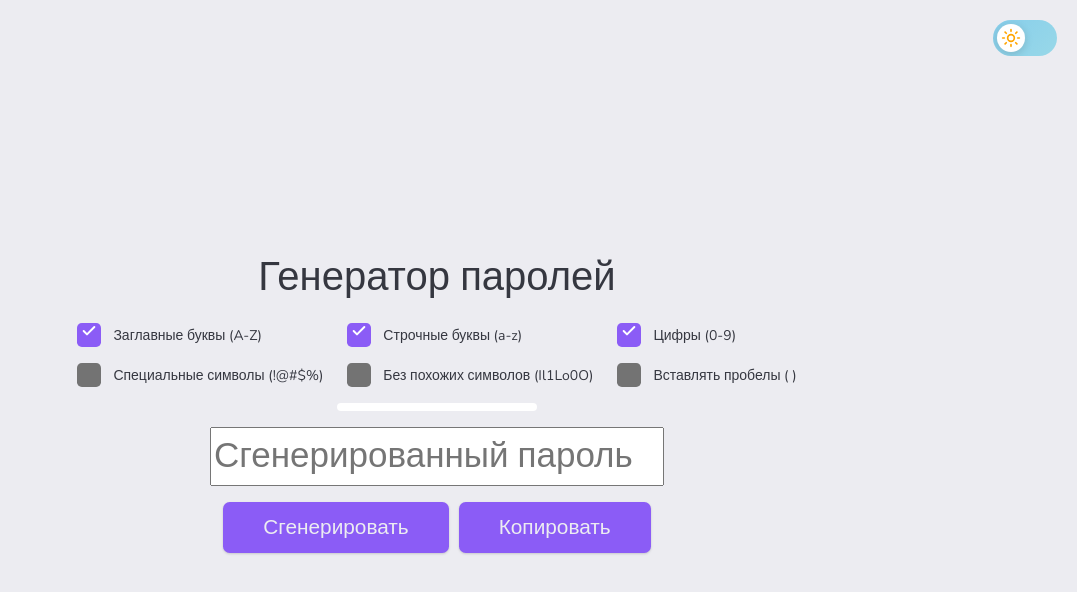
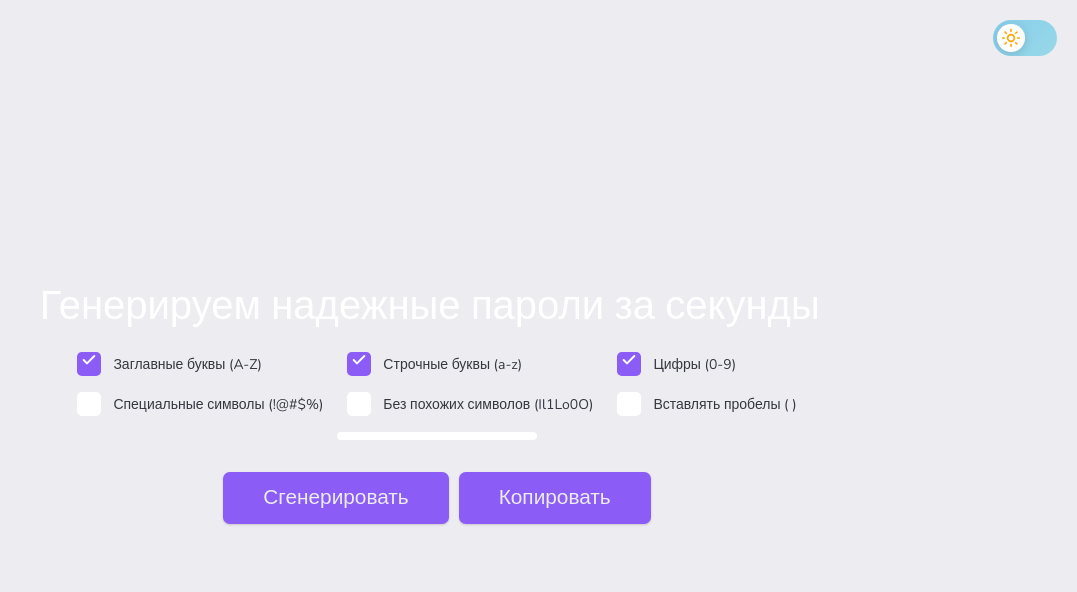
Before and after one commit to hilarylfg/password-generator, a Next.js app: page / in a window 1280 px wide. Shown: the top 592 px of the page, without its empty margins (203-1280 px from the left). Built offline with nearby package versions, Linux system fonts and the light colour scheme.

Commit message:
wip: implement password generation functionality and update UI components

```diff
--- a/shared/components/shared/buttons-group.tsx
+++ b/shared/components/shared/buttons-group.tsx
@@ -3,14 +3,15 @@
 import { Button, ButtonCopy } from '@/shared/components'
 
 interface Props {
-	onClick: () => void
+	onCopy: () => void
+	onGenerate: () => void
 }
 
-export function ButtonsGroup({ onClick }: Props) {
+export function ButtonsGroup({ onCopy, onGenerate }: Props) {
 	return (
 		<div className='buttons-group'>
-			<Button>Сгенерировать</Button>
-			<ButtonCopy onClick={onClick} />
+			<Button onClick={onGenerate}>Сгенерировать</Button>
+			<ButtonCopy onClick={onCopy} />
 		</div>
 	)
 }
--- a/shared/components/shared/home-component.tsx
+++ b/shared/components/shared/home-component.tsx
@@ -1,6 +1,6 @@
 'use client'
 
-import { useState } from 'react'
+import { useEffect, useState } from 'react'
 
 import {
 	ButtonsGroup,
@@ -10,6 +10,7 @@ import {
 	PasswordProgressbar
 } from '@/shared/components'
 import { useCopyToClipboard } from '@/shared/hooks'
+import { usePasswordGenerator } from '@/shared/hooks/use-password-generator'
 import type { CheckboxOptionKey, CheckboxValues } from '@/shared/types'
 
 const initialCheckboxValues: CheckboxValues = {
@@ -22,7 +23,7 @@ const initialCheckboxValues: CheckboxValues = {
 }
 
 export function HomeComponent() {
-	const { inputValue, handleInputChange, copyToClipboard } =
+	const { inputValue, setInputValue, handleInputChange, copyToClipboard } =
 		useCopyToClipboard()
 
 	const [checkboxOptions, setCheckboxOptions] = useState<CheckboxValues>(
@@ -36,6 +37,12 @@ export function HomeComponent() {
 		}))
 	}
 
+	const { password, generatePassword } = usePasswordGenerator()
+
+	useEffect(() => {
+		setInputValue(password)
+	}, [password, setInputValue])
+
 	return (
 		<div className='home-page'>
 			<HomeTitle />
@@ -44,8 +51,11 @@ export function HomeComponent() {
 				onChange={handleCheckboxChange}
 			/>
 			<PasswordProgressbar />
-			<PasswordInput value={inputValue} onChange={handleInputChange} />
-			<ButtonsGroup onClick={() => copyToClipboard(inputValue)} />
+			<PasswordInput value={inputValue} />
+			<ButtonsGroup
+				onCopy={() => copyToClipboard(inputValue)}
+				onGenerate={() => generatePassword(checkboxOptions)}
+			/>
 		</div>
 	)
 }
--- a/shared/components/shared/home-title.tsx
+++ b/shared/components/shared/home-title.tsx
@@ -1,3 +1,18 @@
+import { TextType } from '@/shared/components'
+
 export function HomeTitle() {
-	return <div className='home-title'>Генератор паролей</div>
+	return (
+		<TextType
+			text={[
+				'Генерируем надежные пароли за секунды',
+				'Прощай, "qwerty123"...',
+				'Создаем пароли, которые невозможно взломать... и запомнить',
+				'Генерируем что-то посложнее, чем дата вашего рождения'
+			]}
+			typingSpeed={75}
+			pauseDuration={6000}
+			showCursor={true}
+			cursorCharacter='|'
+		/>
+	)
 }
--- a/shared/components/shared/password-input.tsx
+++ b/shared/components/shared/password-input.tsx
@@ -2,20 +2,14 @@
 
 import { ChangeEvent } from 'react'
 
-import { Input } from '@/shared/components'
+import { DecryptedText } from '@/shared/components'
 
 interface Props {
 	value: string
-	onChange: (event: ChangeEvent<HTMLInputElement>) => void
 }
 
-export function PasswordInput({ value, onChange }: Props) {
+export function PasswordInput({ value }: Props) {
 	return (
-		<Input
-			className='password-input'
-			value={value}
-			onChange={onChange}
-			placeholder='Сгенерированный пароль'
-		/>
+		<DecryptedText text={value} animateOn='view' revealDirection='center' />
 	)
 }
--- /dev/null
+++ b/shared/hooks/use-password-generator.ts
@@ -0,0 +1,97 @@
+import { useCallback, useState } from 'react'
+
+import { CheckboxValues } from '@/shared/types'
+
+interface UsePasswordGeneratorReturn {
+	password: string
+	error: string | null
+	generatePassword: (options: CheckboxValues) => void
+	isGenerating: boolean
+}
+
+const LOWERCASE = 'abcdefghijklmnopqrstuvwxyz'
+const UPPERCASE = 'ABCDEFGHIJKLMNOPQRSTUVWXYZ'
+const NUMBERS = '0123456789'
+const SPECIAL_CHARS = '!@#$%^&*()_+-=[]{}|;:,.<>?'
+const SPACE = ' '
+
+const LENGHT = 16
+
+export const usePasswordGenerator = (): UsePasswordGeneratorReturn => {
+	const [password, setPassword] = useState<string>('')
+	const [error, setError] = useState<string | null>(null)
+	const [isGenerating, setIsGenerating] = useState<boolean>(false)
+
+	const generatePassword = useCallback((options: CheckboxValues) => {
+		setIsGenerating(true)
+		setError(null)
+
+		try {
+			const {
+				uppercase,
+				lowercase,
+				numbers,
+				special,
+				spaces,
+				no_similar
+			} = options
+
+			let characters = ''
+			if (uppercase) characters += LOWERCASE
+			if (lowercase) characters += UPPERCASE
+			if (special) characters += SPECIAL_CHARS
+			if (numbers) characters += NUMBERS
+			if (spaces) characters += SPACE
+
+			if (characters.length === 0) {
+				throw new Error('Выберите хотя бы один тип символов')
+			}
+
+			let generatedPassword = ''
+			const maxAttempts = LENGHT * 10
+			let attempts = 0
+
+			for (let i = 0; i < LENGHT; i++) {
+				let char: string
+
+				if (no_similar) {
+					do {
+						char = characters.charAt(
+							Math.floor(Math.random() * characters.length)
+						)
+						attempts++
+
+						if (attempts > maxAttempts) {
+							throw new Error(
+								'Не удалось сгенерировать пароль без повторений. Попробуйте увеличить длину или изменить настройки.'
+							)
+						}
+					} while (
+						generatedPassword.length > 0 &&
+						char === generatedPassword[generatedPassword.length - 1]
+					)
+				} else {
+					char = characters.charAt(
+						Math.floor(Math.random() * characters.length)
+					)
+				}
+
+				generatedPassword += char
+			}
+
+			setPassword(generatedPassword)
+		} catch (err) {
+			setError(err instanceof Error ? err.message : 'Произошла ошибка')
+			setPassword('')
+		} finally {
+			setIsGenerating(false)
+		}
+	}, [])
+
+	return {
+		password,
+		error,
+		generatePassword,
+		isGenerating
+	}
+}
--- a/shared/styles/main.css
+++ b/shared/styles/main.css
@@ -455,7 +455,7 @@ svg.lucide {
 .checkbox-ui {
   height: 1.5rem;
   width: 1.5rem;
-  background-color: var(--ring);
+  background-color: var(--bg-primary);
   border: none;
   border-radius: 0.3rem;
   display: flex;
--- a/shared/styles/ui/_checkbox.scss
+++ b/shared/styles/ui/_checkbox.scss
@@ -3,7 +3,7 @@
 .checkbox-ui {
     height: rem(24);
     width: rem(24);
-    background-color: var(--ring);
+    background-color: var(--bg-primary);
     border: none;
     border-radius: 0.3rem;
     display: flex;
```
